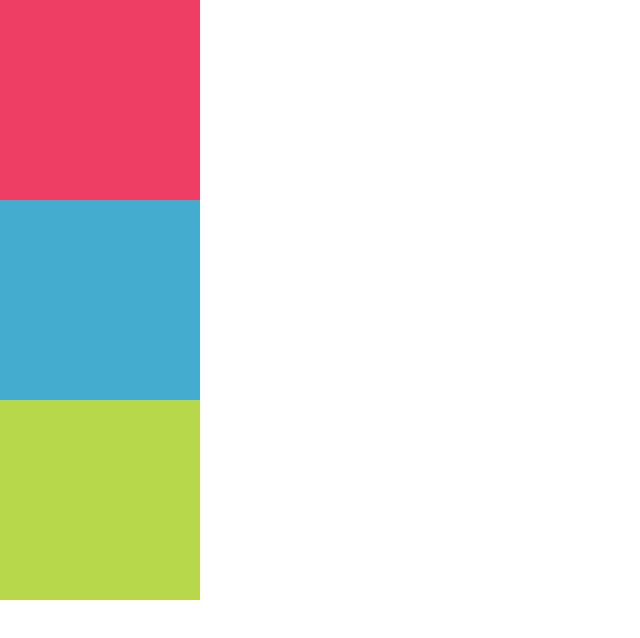
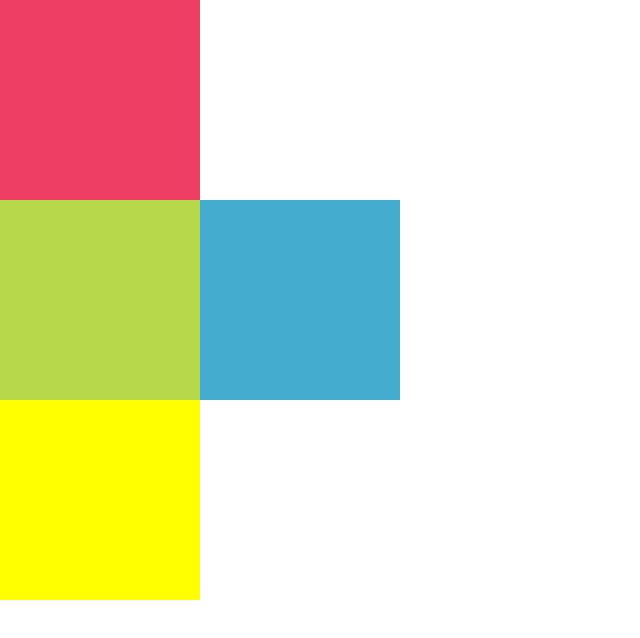
Before and after one commit to jplvzr/positioning1, a plain HTML site: page parte6/index.html in a window 1280 px wide. Shown: the whole page, without its empty margins (0-640 px from the left). Drawn offline with Linux system fonts and the light colour scheme.

Commit message:
parte6 y falta arreglar la parte4

```diff
--- a/parte6/css/main.css
+++ b/parte6/css/main.css
@@ -5,14 +5,21 @@
 .caja {
 	width: 200px;
 	height: 200px;
-	position: relative;
 }
 .first {
 	background-color: #ee3e64;
 }
 .second {
 	background-color: #44accf;
+	position: absolute;
+	top: ;
+	bottom: ;
+	right: ;
+	left: 200px;
 }
 .third {
 	background-color: #b7d84b;
 }
+.fourth {
+	background-color: #FFFF00;
+}
--- a/parte6/index.html
+++ b/parte6/index.html
@@ -10,6 +10,7 @@
 			<div class="caja first"></div>
 			<div class="caja second"></div>
 			<div class="caja third"></div>
+			<div class="caja fourth"></div>
 		</div>
 	</body>
 </html>
```
